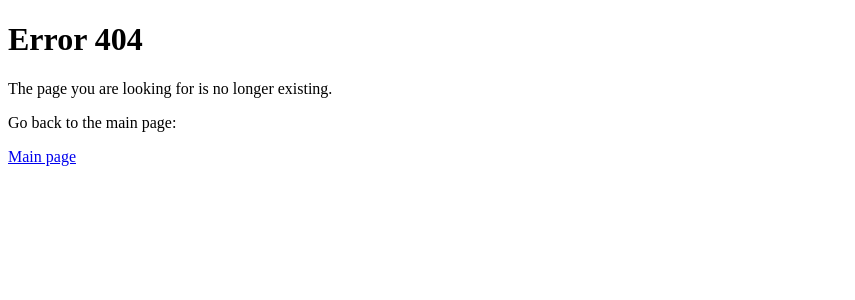
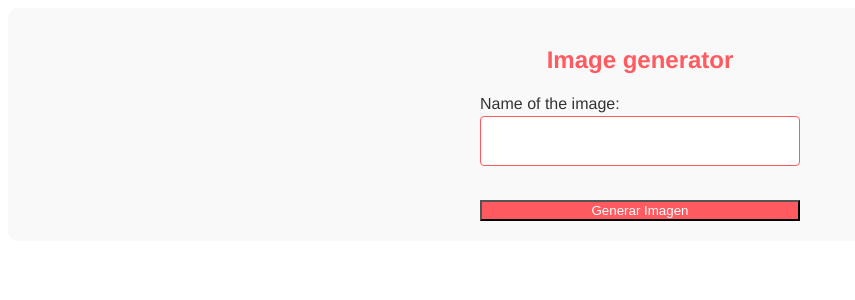
Before and after one commit to ULL-ESIT-DMSI-2324/nextjs-konrad-jan-pierzchlewicz-alu0101686226, a Next.js app: page /image in a window 1280 px wide. Before the commit this address had no page. Shown: the top 300 px of the page, without its empty margins (0-855 px from the left). Built offline with nearby package versions, Linux system fonts and the light colour scheme; a web font is replaced by a local one.

Commit message:
Adding last functionalities, trying to make it work

```diff
--- /dev/null
+++ b/pages/api/generate-image.js
@@ -0,0 +1,31 @@
+import OpenAI , { Configuration, OpenAIApi } from "openai";
+
+const configuration = new Configuration({
+    apiKey: process.env.OPENAI_API_KEY
+  });
+  const openai = new OpenAIApi(configuration);
+
+export default async function (req, res) {
+  try {
+    const animal = req.body.animal;
+    const prompt = createImagePrompt(animal);
+
+    const response = await openai.image.generate({
+      model: "dall-e-3",
+      prompt: prompt,
+      n: 1, // number of generated images
+      size: "840x840"
+    });
+
+    const image = response.data[0];
+    res.status(200).json({ image: image });
+  } catch (error) {
+    console.error('Error: ', error);
+    res.status(500).json({ message: 'Error, please try again' });
+  }
+}
+
+function createImagePrompt(animal) {
+  const animalFormatted = animal.charAt(0).toUpperCase() + animal.slice(1).toLowerCase();
+  return `Think of a name for an ${animalPrompt}, the ${animalPrompt} is also a firefighter. Provide a list of three names and surnames.`;
+}
--- a/pages/api/generate.js
+++ b/pages/api/generate.js
@@ -1,30 +1,31 @@
-import { Configuration, OpenAIApi } from "openai";
+import OpenAI , { Configuration, OpenAIApi } from "openai";
 
 const configuration = new Configuration({
-  apiKey: process.env.OPENAI_API_KEY,
+  apiKey: process.env.OPENAI_API_KEY
 });
+const openai = new OpenAIApi(configuration);
 
-const openai = new OpenAIApi(configuration);
 export default async function (req, res) {
   try {
     const animal = req.body.animal;
     const prompt = createAnimalPrompt(animal);
 
-    const completion = await openai.createCompletion({
+    const completion = await openai.chat.completions.create({
       model: "gpt-3.5-turbo",
-      prompt: prompt,
-      max_tokens: 100,
-      temperature: 0.5,
+      messages: [prompt],
+      max_tokens: 50,
+      temperature: -1.5,
     });
+
     const names = completion.data.choices[0].text.trim();
     res.status(200).json({ petNames: names });
   } catch (error) {
     console.error('Error: ', error);
-    res.status(500).json({ message: 'Error, try again' });
+    res.status(500).json({ message: 'Error, please try again' });
   }
 }
 
 function createAnimalPrompt(animal) {
   const animalPrompt = animal.charAt(0).toUpperCase() + animal.slice(1).toLowerCase();
-  return `Think of some rich names for an ${animalPrompt}, this ${animalPrompt} is also a firefighter. Provide a list of three names.`;
+  return `Think of a name for an ${animalPrompt}, the ${animalPrompt} is also a firefighter. Provide a list of three names and surnames.`;
 }
--- /dev/null
+++ b/pages/image.js
@@ -0,0 +1,68 @@
+import Head from "next/head";
+import { useState } from "react";
+import styles from "./index.module.css";
+export default function RandomImageGenerator() {
+
+  const [imageName, setImageName] = useState("");
+  const [image, setImage] = useState("");
+  const [error, setError] = useState(null);
+  async function generateRandomImage() {
+
+    try {
+      const response = await fetch("/api/generate-image", {
+        method: "POST",
+        headers: {
+          "Content-Type": "application/json",
+        },
+        body: JSON.stringify({ name: imageName }),
+
+      });
+
+      if (!response.ok) {
+        throw new Error("Error generating an image.");
+
+      }
+      const data = await response.json();
+      setImage(data.image);
+      setError(null); // Limpiar errores anteriores en caso de éxito
+
+    } catch (error) {
+      console.error("Error fetching image:", error);
+      setError("Error, try again.");
+    }
+  }
+
+  return (
+    <div className={styles.container}>
+      <Head>
+        <title>Image generator</title>
+        <link rel="icon" href="https://example.com/favicon.ico" />
+      </Head>
+      <section className={styles.main} style={{ backgroundColor: '#f9f9f9', padding: '20px', borderRadius: '10px' }}>
+        <h1 className={styles.title} style={{ color: '#ff5a5f' }}>Image generator</h1>
+        <form className={styles.form} onSubmit={(e) => { e.preventDefault(); generateRandomImage(); }}>
+          <label htmlFor="imageName" className={styles.label} style={{ color: '#333' }}>Name of the image:</label>
+          <input
+            type="text"
+            id="imageName"
+            value={imageName}
+            onChange={(e) => setImageName(e.target.value)}
+            className={styles.input}
+            style={{ borderColor: '#ff5a5f' }}
+          />
+          <button type="submit" className={styles.button} style={{ backgroundColor: '#ff5a5f', color: '#fff', marginTop: '10px' }}>Generar Imagen</button>
+        </form>
+        {image && (
+          <div className={styles.imageContainer} style={{ marginTop: '20px' }}>
+          <img
+            src={image}
+            alt={`Imagen ${imageName} generada`}
+            className={styles.randomImage}
+            style={{ maxWidth: '80%', height: 'auto', margin: '0 auto' }}
+          />
+          </div>
+)}
+      </section>
+    </div>
+  );
+}
--- /dev/null
+++ b/pages/utils.module.css
@@ -0,0 +1,40 @@
+.container {
+    max-width: 800px;
+    margin: 0 auto;
+    padding: 0 20px;
+  }
+
+  .header {
+    background-color: rgb(115, 144, 144);
+    color: white;
+    padding: 20px;
+  }
+
+  .header a {
+    color: white;
+    text-decoration: none;
+  }
+
+  .header nav {
+    margin-top: 15px;
+  }
+
+  .header nav a {
+    margin-right: 10px;
+  }
+
+  .heading2Xl {
+    font-size: 2.5rem;
+  }
+
+  .main {
+    margin-top: 30px;
+  }
+
+  .footer {
+    margin-top: 50px;
+    text-align: center;
+    padding: 20px;
+    background-color: rgb(115, 144, 144);
+    color: white;
+  }
```
Also changed, not shown: package.json (+7 -11 lines), pages/index.js (+13 -13 lines), 1 other file (tests, documents, lock files or other folders).
